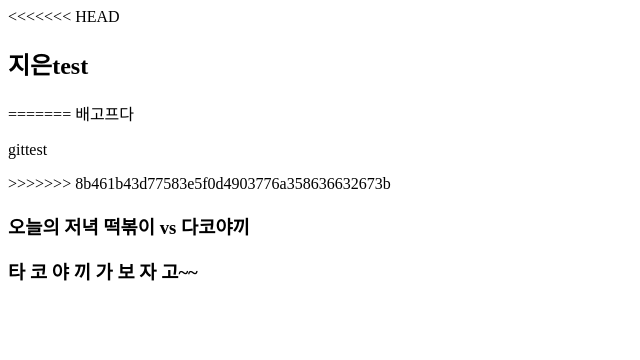
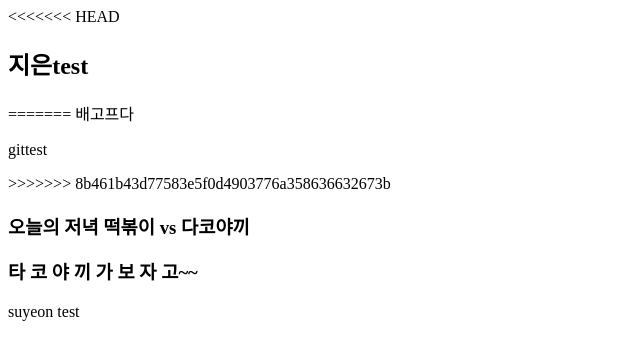
Before and after one commit to sueyon/ferrerorocher, a plain HTML site: page index.html in a window 1280 px wide. Shown: the full height of the page, 0-640 px from the left. Drawn offline with Linux system fonts and the light colour scheme.

Commit message:
suyeon 0534

```diff
--- a/index.html
+++ b/index.html
@@ -18,6 +18,8 @@
     <h3>오늘의 저녁 떡볶이 vs 다코야끼</h3>
 
     <h3>타 코 야 끼 가 보 자 고~~</h3>
+
+    <p>suyeon test</p>
     <script src="./arithmetic.js"></script>
 </body>
 </html>
```
